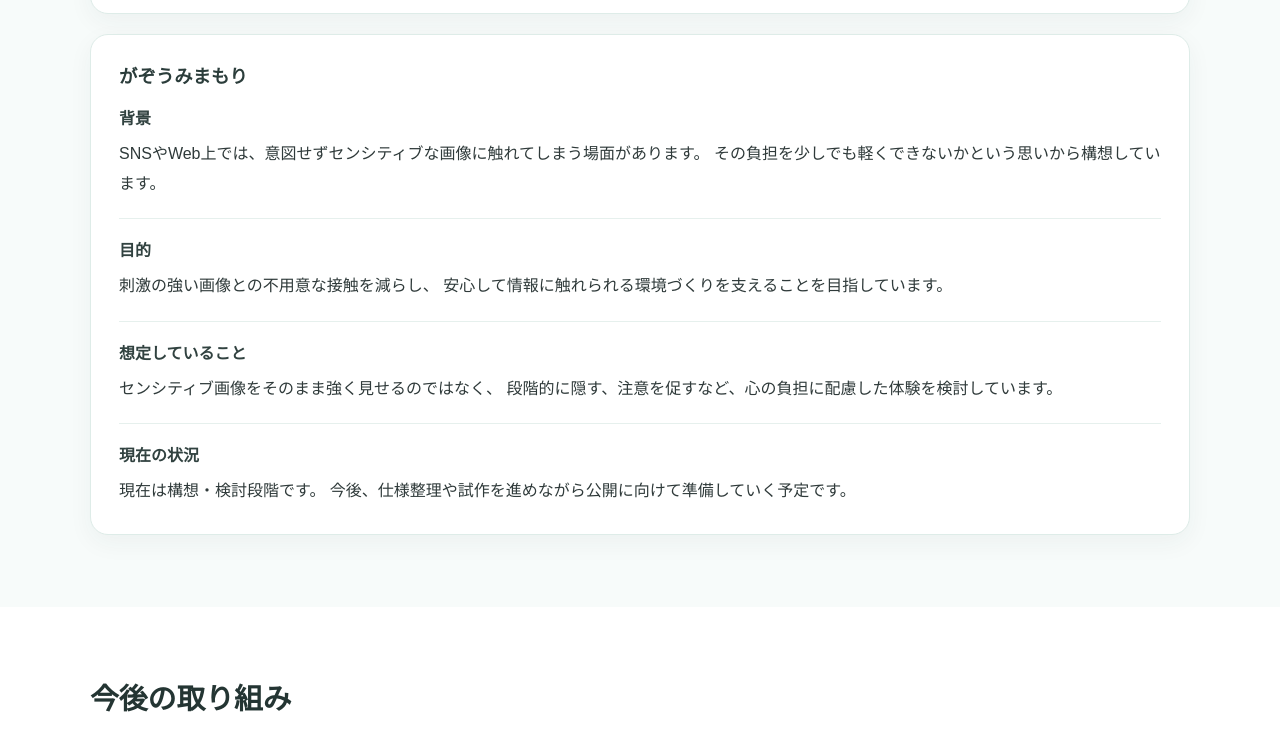
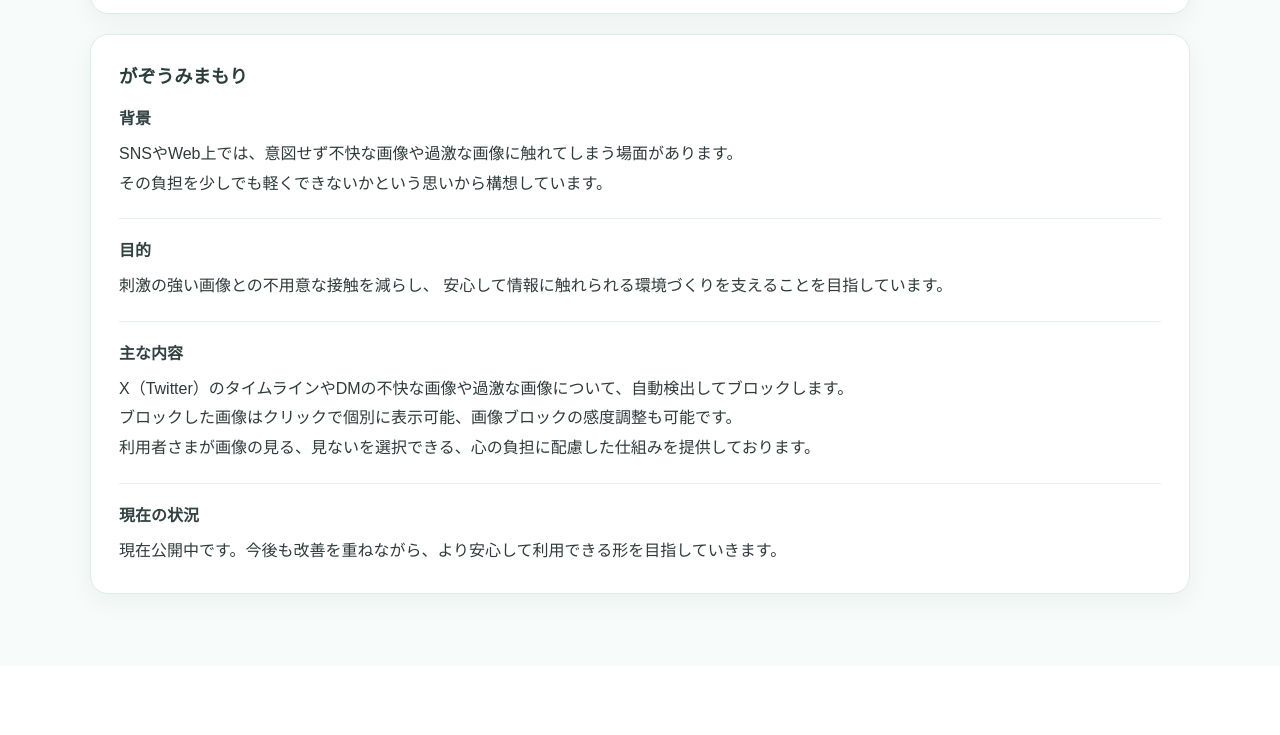
Before and after one commit to na0AaooQ/na0aaooq-portfolio-site, a website: page products.html in a window 1280 px wide. Shown: the part 5155-5890 px from the top of the page. Drawn offline with Linux system fonts and the light colour scheme.

Commit message:
プロダクト一覧(日本語版)の画面下部に表示される[各プロダクトについて]の表示内容を修正

```diff
--- a/products.html
+++ b/products.html
@@ -206,7 +206,7 @@
             <div class="detail-item">
               <h4>背景</h4>
               <p>
-                インターネット上では、何気ない言葉が相手を深く傷つけてしまうことがあります。
+                インターネット上では、何気ない言葉が相手を深く傷つけてしまうことがあります。<br>
                 その前に少し立ち止まるきっかけをつくれないか、という思いから開発しています。
               </p>
             </div>
@@ -230,8 +230,7 @@
             <div class="detail-item">
               <h4>現在の状況</h4>
               <p>
-                現在公開中です。今後も改善を重ねながら、
-                より安心して利用できる形を目指していきます。
+                現在公開中です。今後も改善を重ねながら、より安心して利用できる形を目指していきます。
               </p>
             </div>
           </article>
@@ -242,7 +241,7 @@
             <div class="detail-item">
               <h4>背景</h4>
               <p>
-                SNSやWeb上では、意図せずセンシティブな画像に触れてしまう場面があります。
+                SNSやWeb上では、意図せず不快な画像や過激な画像に触れてしまう場面があります。<br>
                 その負担を少しでも軽くできないかという思いから構想しています。
               </p>
             </div>
@@ -256,18 +255,18 @@
             </div>
 
             <div class="detail-item">
-              <h4>想定していること</h4>
+              <h4>主な内容</h4>
               <p>
-                センシティブ画像をそのまま強く見せるのではなく、
-                段階的に隠す、注意を促すなど、心の負担に配慮した体験を検討しています。
+                X（Twitter）のタイムラインやDMの不快な画像や過激な画像について、自動検出してブロックします。<br>
+                ブロックした画像はクリックで個別に表示可能、画像ブロックの感度調整も可能です。<br>
+                利用者さまが画像の見る、見ないを選択できる、心の負担に配慮した仕組みを提供しております。
               </p>
             </div>
 
             <div class="detail-item">
               <h4>現在の状況</h4>
               <p>
-                現在は構想・検討段階です。
-                今後、仕様整理や試作を進めながら公開に向けて準備していく予定です。
+                現在公開中です。今後も改善を重ねながら、より安心して利用できる形を目指していきます。
               </p>
             </div>
           </article>
```
